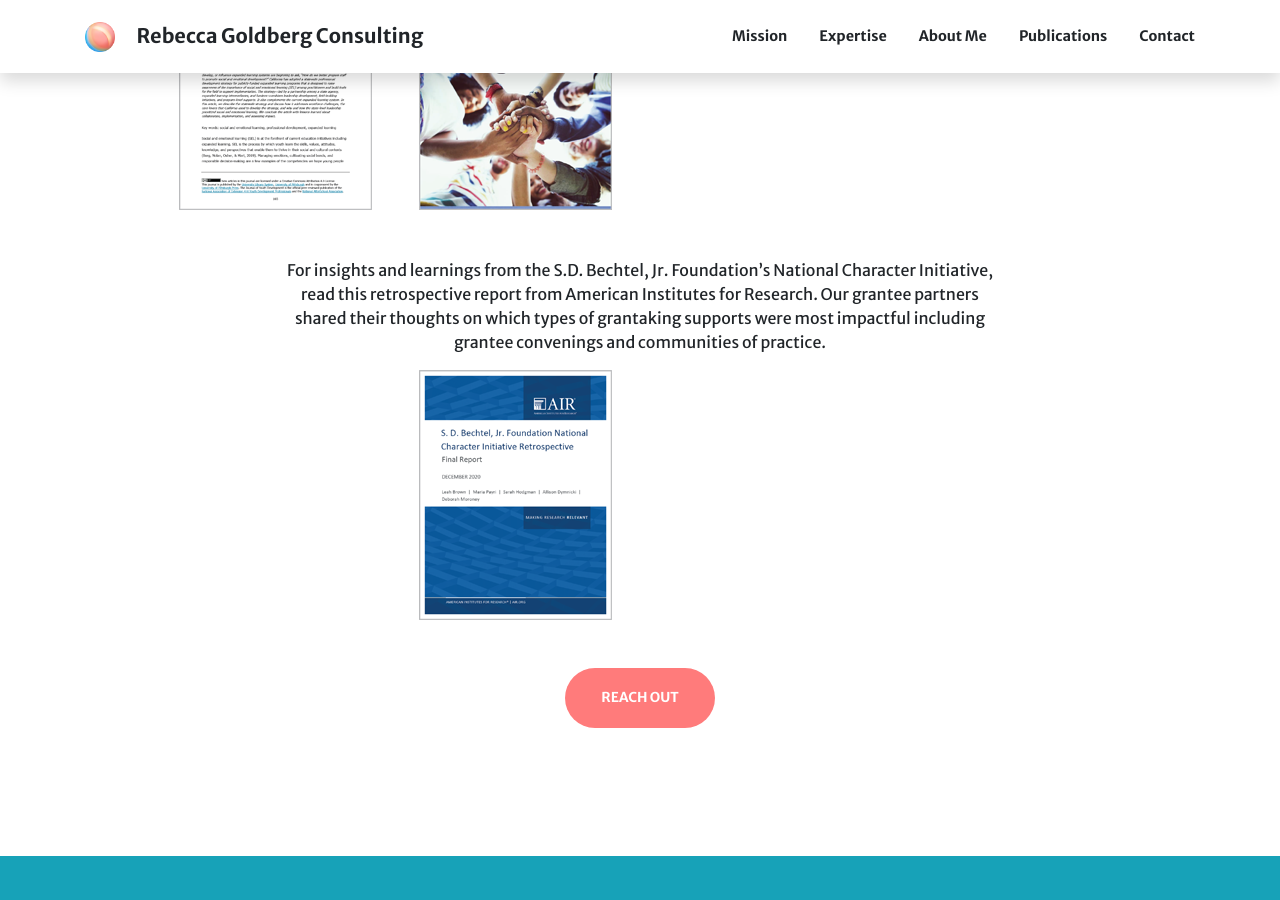
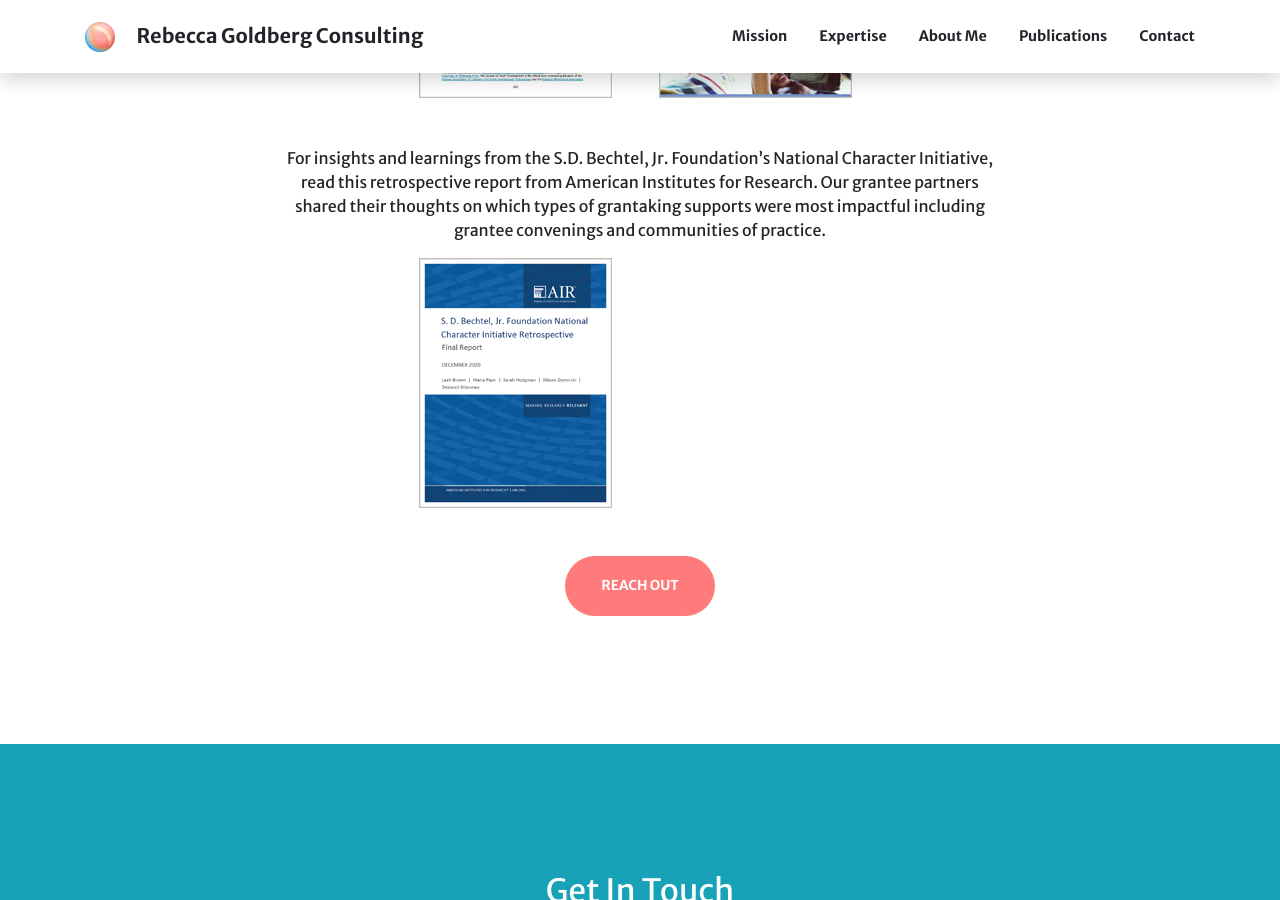
Before and after one commit to rebeccagoldberg/rebeccagoldberg.github.io, a Jekyll site: the page built from index.md, in a window 1280 px wide and 900 px high, scrolled down 4289 px. Built offline with Jekyll 4.4.1, drawn with Linux system fonts in a browser that asks for light colours.

Commit message:
Update index.md

```diff
--- a/index.md
+++ b/index.md
@@ -121,8 +121,7 @@
             icon: Interview.png
             url: 'http://jyd.pitt.edu/ojs/jyd/article/view/2020-15-1-SIA-11'
       - text:
-          For insights and learnings from the S.D. Bechtel, Jr. Foundation's National Character Initiative, read this retrospective report from American Institutes for Research. Our grantee partners shared their thoughts on which types of grantaking supports were most impactful including grantee convenings and communities of practice.
-        width: 960px
+        width: 480px
         projects:
           - title:
             text: Discover how a cross-sector, statewide collaboration is helping prepare youth-serving staff to promote social and emotional development.
```
